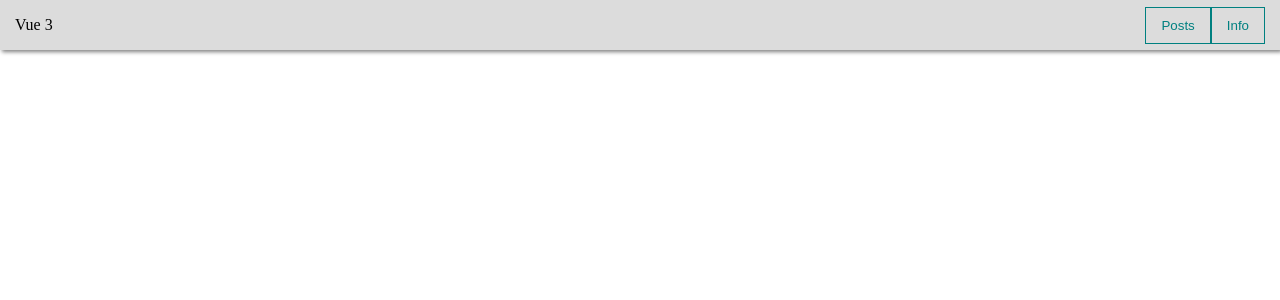
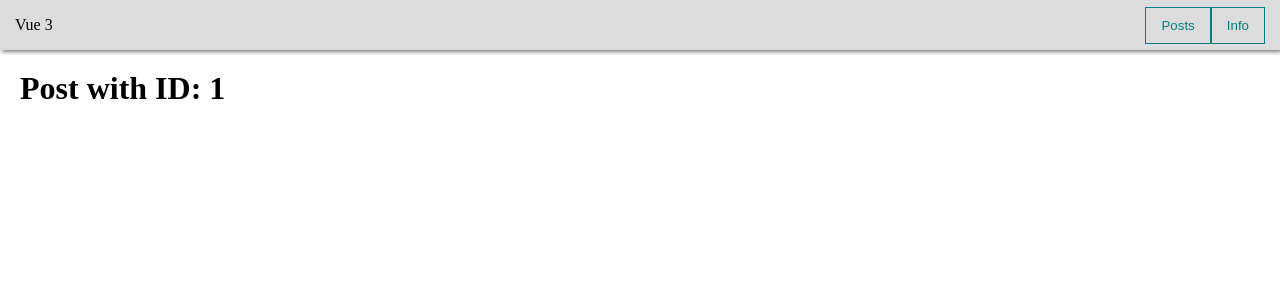
Before and after one commit to AlexNatrix/blog, a Vue app: page /posts/1 in a window 1280 px wide. Before the commit this address had no page. Shown: the top 300 px of the page. Built offline with nearby package versions, Linux system fonts and the light colour scheme.

Commit message:
added dynamic routing

```diff
--- a/package.json
+++ b/package.json
@@ -11,7 +11,7 @@
     "axios": "^0.27.2",
     "core-js": "^3.8.3",
     "vue": "^3.2.13",
-    "vue-cli": "^1.2.0",
+    "vue-cli": "^2.9.6",
     "vue-router": "^4.0.13"
   },
   "devDependencies": {
--- a/src/components/PostItem.vue
+++ b/src/components/PostItem.vue
@@ -6,6 +6,7 @@
       <div><strong>Body: </strong> {{post.body}}</div>
   </div>
   <div>
+    <my-button @click="$router.push(`/posts/${post.id}`)">Goto</my-button>
     <my-button @click="deletePost">Delete</my-button>
   </div>
 </div>
--- /dev/null
+++ b/src/pages/PostIdPage.vue
@@ -0,0 +1,15 @@
+<template>
+  <div>
+    <h1>Post with ID: {{$route.params.id}}</h1>
+  </div>
+</template>
+
+<script>
+export default {
+
+}
+</script>
+
+<style>
+
+</style>
--- a/src/router/router.js
+++ b/src/router/router.js
@@ -1,6 +1,7 @@
 import MainPage from '@/pages/MainPage'
 import AboutPage from '@/pages/AboutPage'
 import PostPage from '@/pages/PostPage'
+import PostIdPage from '@/pages/PostIdPage'
 import {createRouter,createWebHistory} from "vue-router"
 
 
@@ -17,6 +18,10 @@ const routes = [
         path: '/about',
         component : AboutPage
     },
+    {
+        path: '/posts/:id',
+        component : PostIdPage
+    },
 
 ]
 
```
Also changed, not shown: 1 other file (tests, documents, lock files or other folders).
